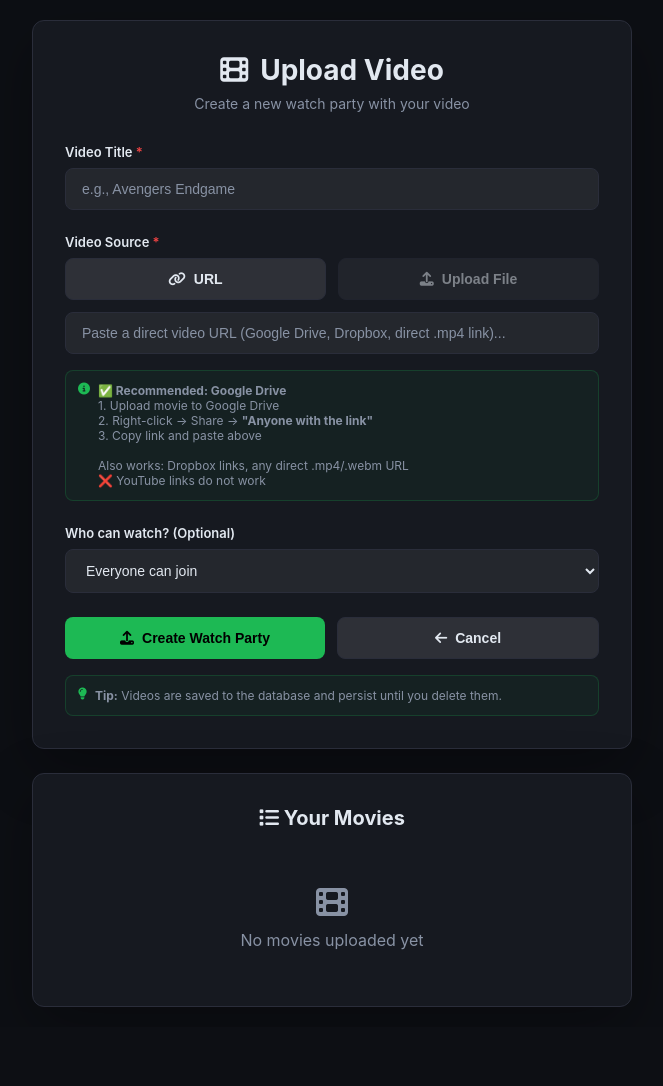
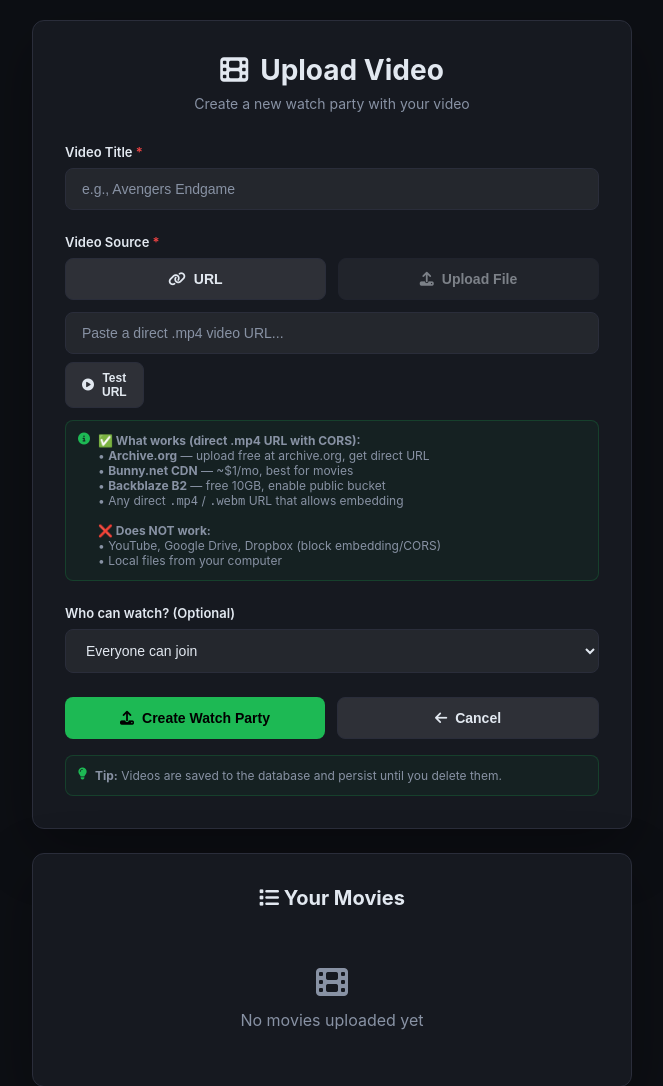
Before and after one commit to pratyush3012/WAN, a Flask app: page /watch/upload in a window 1280 px wide. Shown: the top 1086 px of the page, without its empty margins (308-971 px from the left). Before the commit the page ends 1007 px from the top, so only its background shows below. Run offline with Flask 3, Linux system fonts and the light colour scheme; the visitor is signed in with stand-in values (Sample User, id 1); data that the repository does not hold is empty; some libraries are stand-ins or nearby versions.

Commit message:
fix: URL mode — test URL button, clear instructions on what works (archive.org, bunny.net)

```diff
--- a/templates/watch_party_upload.html
+++ b/templates/watch_party_upload.html
@@ -118,15 +118,25 @@
 
         <!-- URL Mode -->
         <div id="urlMode" style="display:none">
-          <input type="url" class="form-input" id="videoUrl" placeholder="Paste a direct video URL (Google Drive, Dropbox, direct .mp4 link)...">
-          <div class="info-box">
+          <input type="url" class="form-input" id="videoUrl" placeholder="Paste a direct .mp4 video URL..." oninput="clearTestResult()">
+          <div style="margin-top:8px;display:flex;gap:8px">
+            <button type="button" class="btn btn-secondary" style="flex:0;padding:8px 16px;font-size:12px" onclick="testUrl()">
+              <i class="fas fa-play-circle"></i> Test URL
+            </button>
+            <span id="testResult" style="font-size:12px;align-self:center;color:var(--muted)"></span>
+          </div>
+          <div class="info-box" style="margin-top:12px">
             <i class="fas fa-info-circle"></i>
-            <span><strong>✅ Recommended: Google Drive</strong><br>
-            1. Upload movie to Google Drive<br>
-            2. Right-click → Share → <strong>"Anyone with the link"</strong><br>
-            3. Copy link and paste above<br><br>
-            Also works: Dropbox links, any direct .mp4/.webm URL<br>
-            ❌ YouTube links do not work</span>
+            <div>
+              <strong>✅ What works (direct .mp4 URL with CORS):</strong><br>
+              • <strong>Archive.org</strong> — upload free at archive.org, get direct URL<br>
+              • <strong>Bunny.net CDN</strong> — ~$1/mo, best for movies<br>
+              • <strong>Backblaze B2</strong> — free 10GB, enable public bucket<br>
+              • Any direct <code>.mp4</code> / <code>.webm</code> URL that allows embedding<br><br>
+              <strong>❌ Does NOT work:</strong><br>
+              • YouTube, Google Drive, Dropbox (block embedding/CORS)<br>
+              • Local files from your computer
+            </div>
           </div>
         </div>
 
@@ -244,6 +254,32 @@ const ALLOWED_FORMATS = ['.mp4', '.webm', '.mkv', '.mov', '.avi', '.m4v'];
 
 let selectedFile = null;
 let uploadMode = 'file';
+
+function clearTestResult() {
+  document.getElementById('testResult').textContent = '';
+}
+
+async function testUrl() {
+  const url = document.getElementById('videoUrl').value.trim();
+  if (!url) { showValidation('Enter a URL first', 'error'); return; }
+  const res = document.getElementById('testResult');
+  res.textContent = '⏳ Testing...';
+  res.style.color = 'var(--muted)';
+  try {
+    const r = await fetch(url, {method:'HEAD', mode:'cors'});
+    const ct = r.headers.get('content-type') || '';
+    if (ct.startsWith('video/') || /\.(mp4|webm|mkv|m3u8)/i.test(url)) {
+      res.textContent = '✅ URL works!';
+      res.style.color = 'var(--success)';
+    } else {
+      res.textContent = '⚠️ URL reachable but may not be a video (' + ct + ')';
+      res.style.color = 'var(--warn)';
+    }
+  } catch(e) {
+    res.textContent = '❌ CORS blocked or unreachable — try a different host';
+    res.style.color = 'var(--danger)';
+  }
+}
 
 function switchMode(mode) {
   uploadMode = mode;
```
